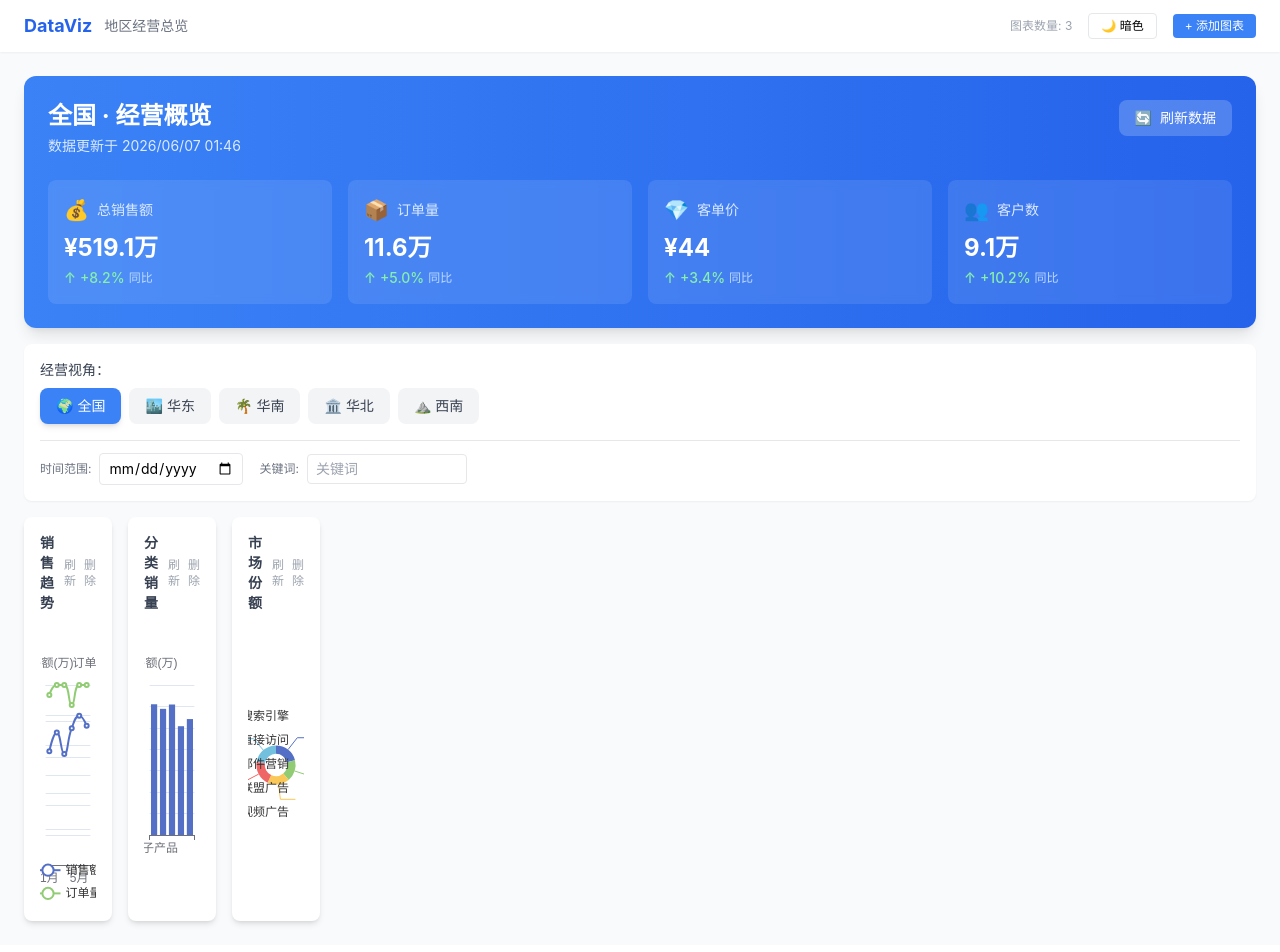
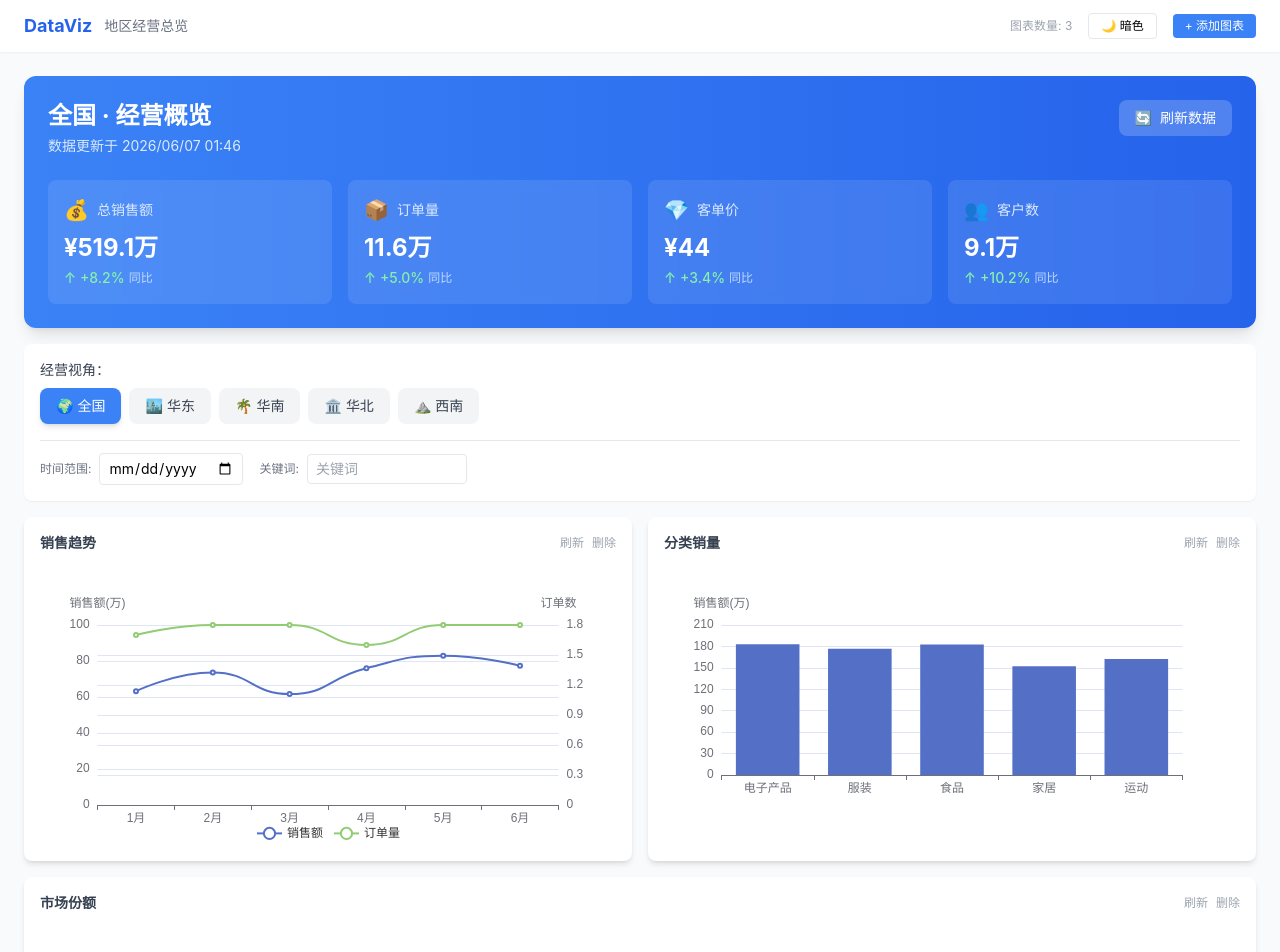
Before and after one commit to yuenlai/solo-6600003, a Vue app: page / in a window 1280 px wide. Shown: the top 952 px of the page. Built offline with nearby package versions, Linux system fonts and the light colour scheme; the HTML template or start-up script is replaced by a standard one.

Commit message:
.3868547806662091:e94613e6a9fba7a968fb2186fcbccbcf_6a24c2bc7e5ed7cfbac89d94.6a24cefc7e5ed7cfbac8a69f.6a24cefb160283d4a79a6731:Trae CN.T(2026/6/7 09:53:01)

```diff
--- a/src/App.vue
+++ b/src/App.vue
@@ -9,16 +9,40 @@
 
       <FilterBar />
 
-      <div class="grid grid-cols-12 gap-4">
-        <div v-for="chart in dashboard.charts" :key="chart.id"
-          :class="`col-span-${Math.min(chart.gridArea.w, 12)}`">
-          <ChartCard
-            :title="chart.title"
-            :chart-option="chart.option"
-            :is-dark="isDark"
-            @refresh="refreshChart(chart.id)"
-            @remove="store.removeChart(chart.id)"
-          />
+      <div class="charts-container">
+        <div class="chart-row">
+          <div class="chart-item">
+            <ChartCard
+              v-if="salesTrendChart"
+              :title="salesTrendChart.title"
+              :chart-option="salesTrendChart.option"
+              :is-dark="isDark"
+              @refresh="refreshChart(salesTrendChart.id)"
+              @remove="store.removeChart(salesTrendChart.id)"
+            />
+          </div>
+          <div class="chart-item">
+            <ChartCard
+              v-if="categoryChart"
+              :title="categoryChart.title"
+              :chart-option="categoryChart.option"
+              :is-dark="isDark"
+              @refresh="refreshChart(categoryChart.id)"
+              @remove="store.removeChart(categoryChart.id)"
+            />
+          </div>
+        </div>
+        <div class="chart-row">
+          <div class="chart-item-full">
+            <ChartCard
+              v-if="marketShareChart"
+              :title="marketShareChart.title"
+              :chart-option="marketShareChart.option"
+              :is-dark="isDark"
+              @refresh="refreshChart(marketShareChart.id)"
+              @remove="store.removeChart(marketShareChart.id)"
+            />
+          </div>
         </div>
       </div>
     </main>
@@ -26,7 +50,7 @@
 </template>
 
 <script setup lang="ts">
-import { onMounted, onUnmounted } from 'vue';
+import { onMounted, onUnmounted, computed } from 'vue';
 import { useDashboardStore } from './stores/dashboard';
 import { storeToRefs } from 'pinia';
 import DashboardHeader from './components/DashboardHeader.vue';
@@ -36,6 +60,10 @@ import RegionOverview from './components/RegionOverview.vue';
 
 const store = useDashboardStore();
 const { dashboard, isDark, regionOverview } = storeToRefs(store);
+
+const salesTrendChart = computed(() => dashboard.value.charts.find(c => c.id === 'chart-1'));
+const categoryChart = computed(() => dashboard.value.charts.find(c => c.id === 'chart-2'));
+const marketShareChart = computed(() => dashboard.value.charts.find(c => c.id === 'chart-3'));
 
 let refreshInterval: ReturnType<typeof setInterval> | null = null;
 
@@ -57,3 +85,30 @@ onUnmounted(() => {
   if (refreshInterval) clearInterval(refreshInterval);
 });
 </script>
+
+<style scoped>
+.charts-container {
+  display: flex;
+  flex-direction: column;
+  gap: 16px;
+  width: 100%;
+}
+
+.chart-row {
+  display: flex;
+  gap: 16px;
+  width: 100%;
+}
+
+.chart-item {
+  flex: 1;
+  min-width: 0;
+  max-width: calc(50% - 8px);
+}
+
+.chart-item-full {
+  flex: 1;
+  min-width: 0;
+  width: 100%;
+}
+</style>
--- a/src/components/ChartCard.vue
+++ b/src/components/ChartCard.vue
@@ -7,13 +7,23 @@
         <button @click="$emit('remove')" class="text-gray-400 hover:text-red-500 text-xs">删除</button>
       </div>
     </div>
-    <div class="chart-container" style="height: 280px; width: 100%;">
-      <v-chart :option="chartOption" :theme="isDark ? 'dark' : ''" autoresize style="height: 100%; width: 100%;" />
+    <div class="chart-container" style="height: 280px; width: 100%; position: relative;">
+      <div v-if="!chartReady" class="absolute inset-0 flex items-center justify-center bg-gray-100 dark:bg-gray-700 rounded">
+        <span class="text-gray-400 text-sm">加载中...</span>
+      </div>
+      <v-chart
+        v-if="chartReady"
+        :option="chartOption"
+        :theme="isDark ? 'dark' : ''"
+        autoresize
+        style="height: 100%; width: 100%;"
+      />
     </div>
   </div>
 </template>
 
 <script setup lang="ts">
+import { ref, onMounted, nextTick } from 'vue';
 import VChart from 'vue-echarts';
 import { use } from 'echarts/core';
 import { CanvasRenderer } from 'echarts/renderers';
@@ -35,4 +45,14 @@ defineProps<{
 }>();
 
 defineEmits(['refresh', 'remove']);
+
+const chartReady = ref(false);
+
+onMounted(() => {
+  nextTick(() => {
+    setTimeout(() => {
+      chartReady.value = true;
+    }, 100);
+  });
+});
 </script>
```
